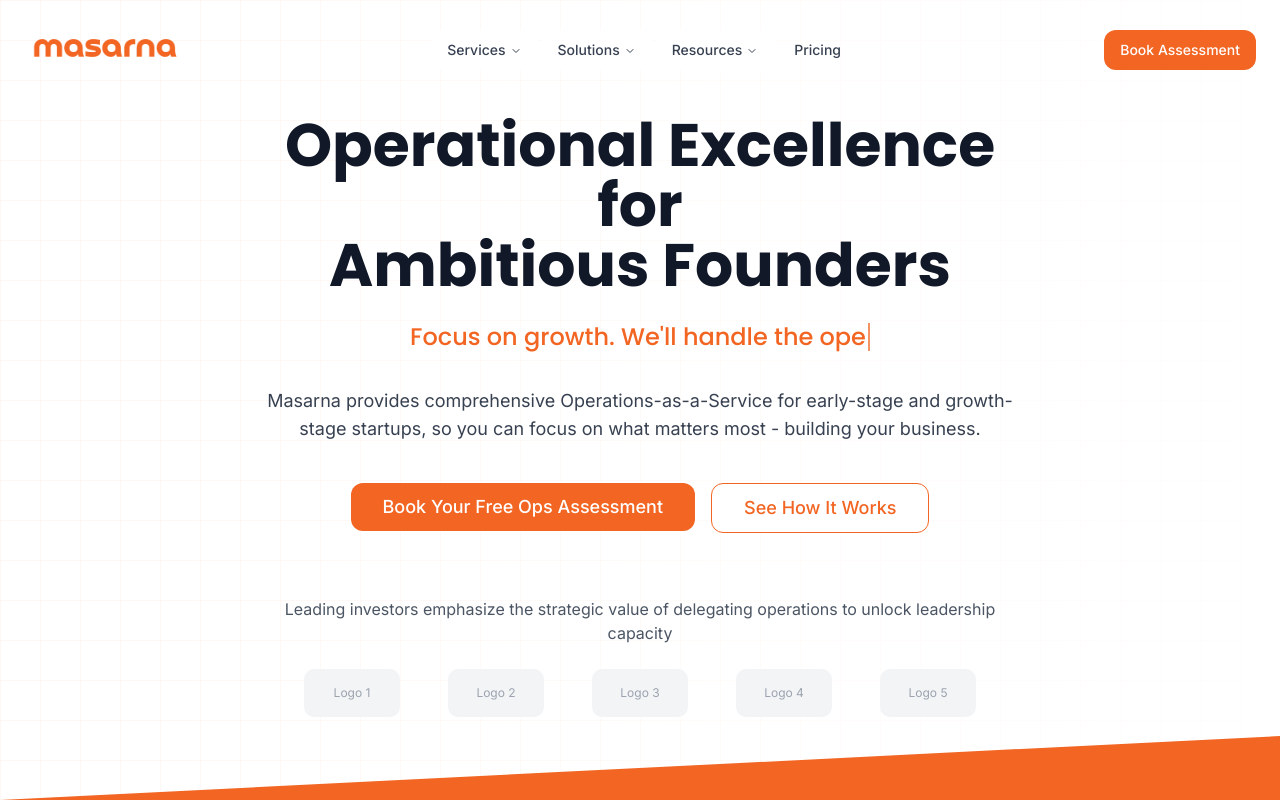
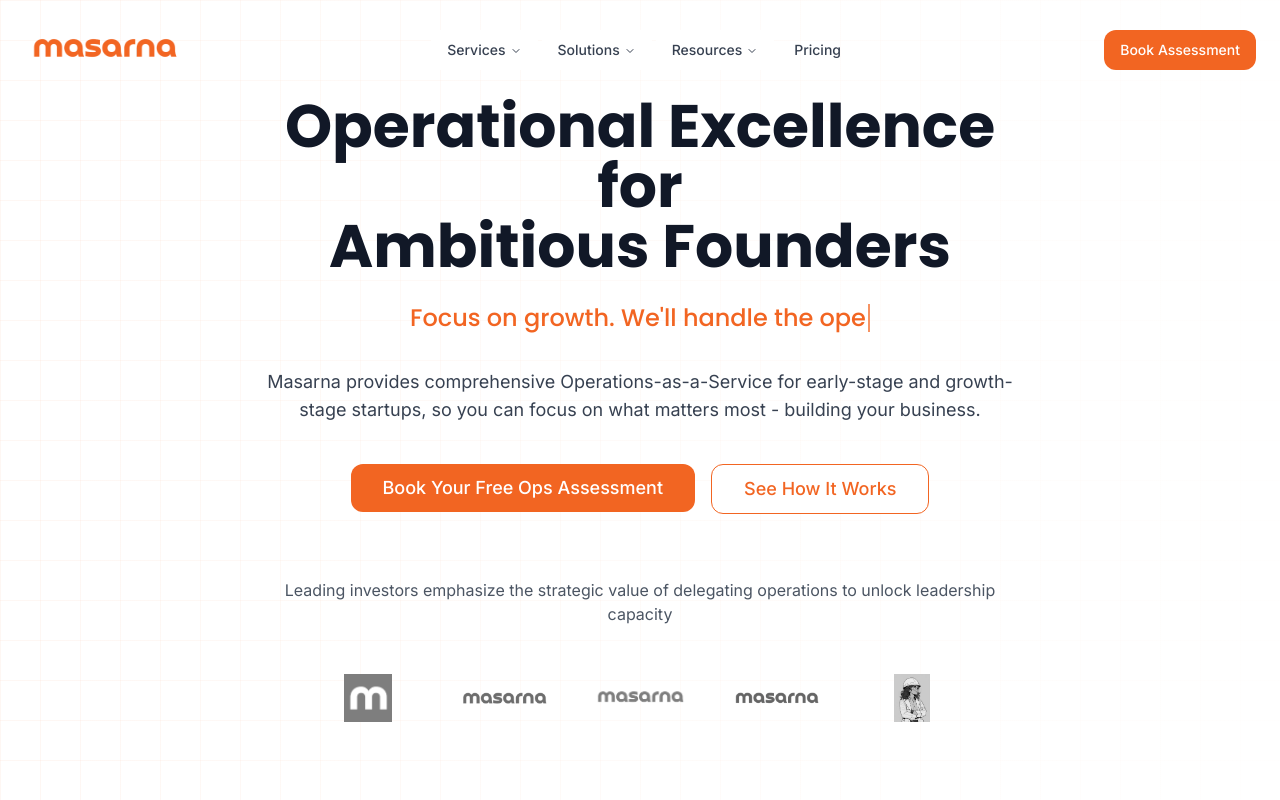
Before and after one commit to Nickx-009/masarna-founder-hub, a React (Vite) app: page / in a window 1280 px wide. Shown: the top 800 px of the page. Built offline with nearby package versions, Linux system fonts and the light colour scheme.

Commit message:
Implement hero section logos

```diff
--- a/src/components/HeroSection.tsx
+++ b/src/components/HeroSection.tsx
@@ -31,6 +31,16 @@ const HeroSection = () => {
     "Your vision. Our expertise. Perfect synergy."
   ];
 
+  // Partner logos array with descriptions
+  const partnerLogos = [
+    { id: 1, src: "/lovable-uploads/4c19cc81-9f30-4ff8-b639-79916ff68ecd.png", alt: "VC Partner Logo" },
+    { id: 2, src: "/lovable-uploads/4cef5407-2fed-4b3a-984a-ed7f0eb1be5c.png", alt: "Investment Partner Logo" },
+    { id: 3, src: "/lovable-uploads/5f95107d-6e25-46ce-aadd-db64bcedb580.png", alt: "Tech Partner Logo" },
+    { id: 4, src: "/lovable-uploads/86c10d18-0b76-47f7-a474-7fafd09629e3.png", alt: "Financial Partner Logo" },
+    { id: 5, src: "/lovable-uploads/cdd76ebf-239b-4d54-8d69-6b920bec1ba6.png", alt: "Strategy Partner Logo" },
+    { id: 6, src: "/lovable-uploads/b49dc31a-e3c1-4deb-810d-518f9f7f937d.png", alt: "Innovation Partner Logo" }
+  ];
+
   return (
     <section className="relative min-h-screen flex items-center pt-24 pb-16 overflow-hidden">
       {/* Enhanced grid background with dynamic gradient effect */}
@@ -44,7 +54,7 @@ const HeroSection = () => {
             Operational Excellence for <br /> Ambitious Founders
           </h1>
 
-          <h2 className="text-xl md:text-2xl text-[#f26522] font-medium mb-8">
+          <h2 className="text-xl md:text-2xl text-masarna-orange font-medium mb-8">
             <TypewriterText
               texts={typewriterTexts}
               className="min-h-[1.5em] inline-block"
@@ -61,49 +71,46 @@ const HeroSection = () => {
 
           <div className="flex flex-col sm:flex-row justify-center gap-4 reveal" ref={revealRef}>
             <Button
-              className="bg-[#f26522] hover:bg-[#f26522]/90 text-white px-8 py-6 rounded-lg text-lg"
+              className="bg-masarna-orange hover:bg-masarna-orange/90 text-white px-8 py-6 rounded-lg text-lg"
               onClick={() => window.location.href = '#contact'}
             >
               Book Your Free Ops Assessment
             </Button>
             <Button
               variant="outline"
-              className="border-[#f26522] text-[#f26522] hover:bg-[#f26522]/10 px-8 py-6 rounded-lg text-lg"
+              className="border-masarna-orange text-masarna-orange hover:bg-masarna-orange/10 px-8 py-6 rounded-lg text-lg"
               onClick={() => window.location.href = '#how-it-works'}
             >
               See How It Works
             </Button>
           </div>
 
-          {/* Trusted By Section - Updated with new text */}
+          {/* Trusted By Section - Updated with actual logos */}
           <div className="mt-16 reveal">
             <p className="text-base text-gray-600 mb-6">
               Leading investors emphasize the strategic value of delegating operations to unlock leadership capacity
             </p>
-            <div className="flex flex-wrap justify-center items-center gap-8 md:gap-12">
-              {/* Placeholder Logos */}
-              <div className="w-24 h-12 bg-gray-100 rounded-md flex items-center justify-center">
-                <div className="text-gray-400 text-xs">Logo 1</div>
-              </div>
-              <div className="w-24 h-12 bg-gray-100 rounded-md flex items-center justify-center">
-                <div className="text-gray-400 text-xs">Logo 2</div>
-              </div>
-              <div className="w-24 h-12 bg-gray-100 rounded-md flex items-center justify-center">
-                <div className="text-gray-400 text-xs">Logo 3</div>
-              </div>
-              <div className="w-24 h-12 bg-gray-100 rounded-md flex items-center justify-center">
-                <div className="text-gray-400 text-xs">Logo 4</div>
-              </div>
-              <div className="w-24 h-12 bg-gray-100 rounded-md flex items-center justify-center hidden md:flex">
-                <div className="text-gray-400 text-xs">Logo 5</div>
-              </div>
+            <div className="flex flex-wrap justify-center items-center gap-8 md:gap-10 max-w-4xl mx-auto">
+              {partnerLogos.map((logo) => (
+                <div
+                  key={logo.id}
+                  className="w-24 h-24 flex items-center justify-center transition-all duration-300 group"
+                >
+                  <img
+                    src={logo.src}
+                    alt={logo.alt}
+                    className="max-h-12 max-w-full object-contain grayscale hover:grayscale-0 transition-all duration-300"
+                    loading="lazy"
+                  />
+                </div>
+              ))}
             </div>
           </div>
         </div>
       </div>
 
-      {/* Decorative shape - Updated color to #f26522 (orange) */}
-      <div className="absolute bottom-0 left-0 w-full h-16 bg-[#f26522]" style={{
+      {/* Decorative shape */}
+      <div className="absolute bottom-0 left-0 w-full h-16 bg-masarna-orange" style={{
         clipPath: 'polygon(0 100%, 100% 100%, 100% 0)'
       }}></div>
     </section>
```
